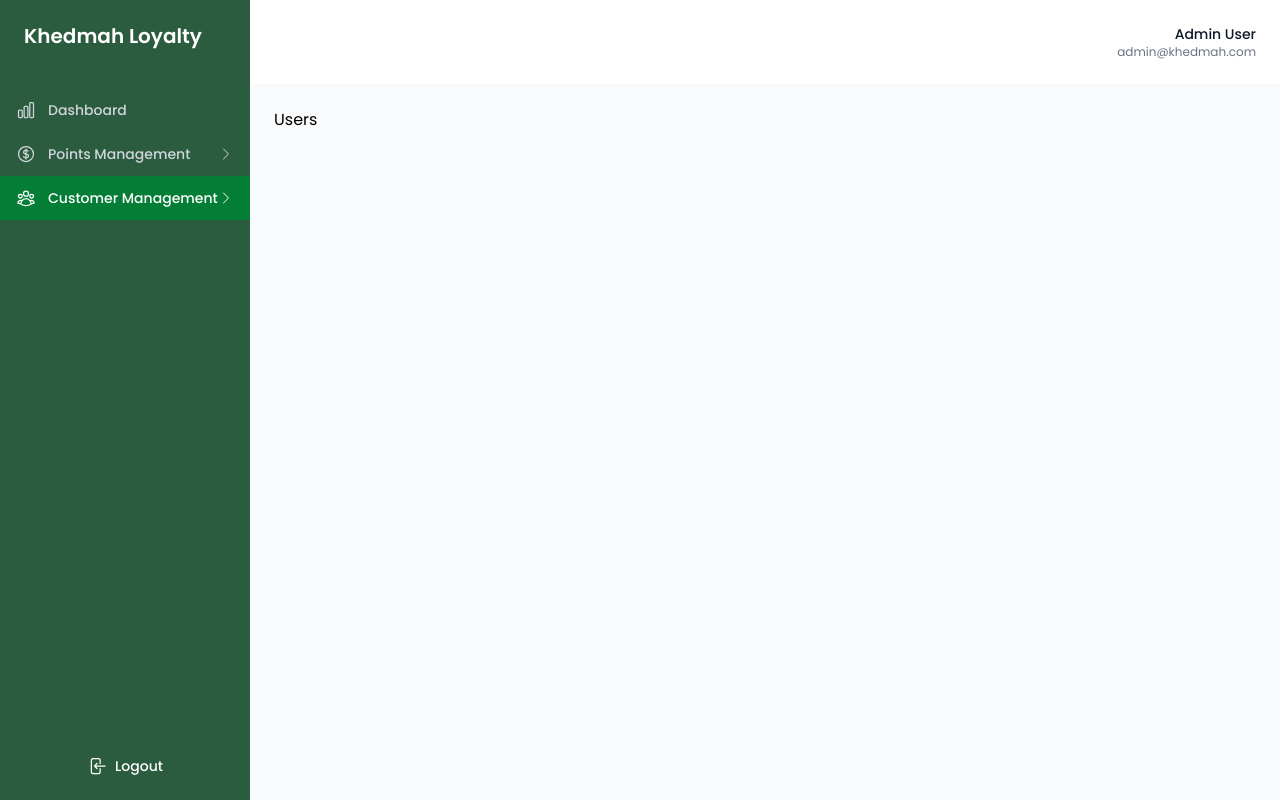
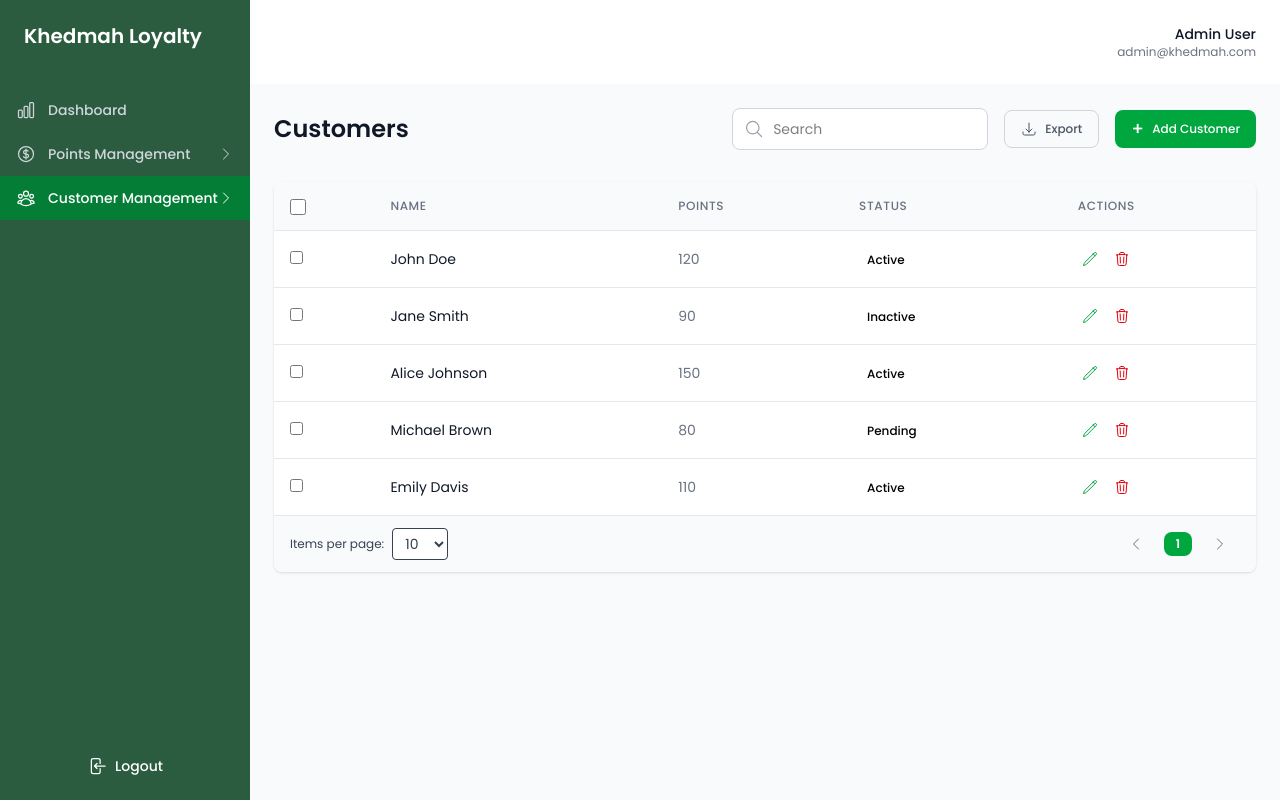
Before and after one commit to favasvp/Loyalty_frontend_demo, a React (Vite) app: page /customers in a window 1280 px wide. Built offline with nearby package versions, Linux system fonts and the light colour scheme.

Commit message:
#customers

```diff
--- /dev/null
+++ b/src/pages/LoginPage.jsx
@@ -0,0 +1,13 @@
+import React from "react";
+import StyledButton from "../ui/StyledButton";
+
+const LoginPage = () => {
+  return (
+    <div className="flex items-center justify-center h-screen">
+      <StyledButton onClick={() => (window.location.href = "/dashboard")} name={"Login"} variant="primary"/>
+
+    </div>
+  );
+};
+
+export default LoginPage;
--- /dev/null
+++ b/src/pages/customer-management/Customer.jsx
@@ -0,0 +1,225 @@
+import {
+  ArrowDownTrayIcon,
+  ChevronLeftIcon,
+  ChevronRightIcon,
+  PencilIcon,
+  TrashIcon,
+} from "@heroicons/react/24/outline";
+import StyledButton from "../../ui/StyledButton";
+import StyledSearchInput from "../../ui/StyledSearchInput";
+import { useState } from "react";
+
+const Customer = () => {
+  const [itemsPerPage, setItemsPerPage] = useState(10);
+  const [totalCount, setTotalCount] = useState(10);
+  const [currentPage, setCurrentPage] = useState(1);
+  const [selectedRows, setSelectedRows] = useState([]);
+
+  const totalPages = Math.ceil(totalCount / itemsPerPage);
+
+  const handlePageChange = (page) => {
+    if (page > 0 && page <= totalPages) {
+      setCurrentPage(page);
+    }
+  };
+  const handleEdit = () => {};
+  const data = [
+    { id: 1, name: "John Doe", pointsRequired: 120, status: "Active" },
+    { id: 2, name: "Jane Smith", pointsRequired: 90, status: "Inactive" },
+    { id: 3, name: "Alice Johnson", pointsRequired: 150, status: "Active" },
+    { id: 4, name: "Michael Brown", pointsRequired: 80, status: "Pending" },
+    { id: 5, name: "Emily Davis", pointsRequired: 110, status: "Active" },
+  ];
+
+  const handleRowSelect = (id) => {
+    setSelectedRows((prev) =>
+      prev.includes(id) ? prev.filter((rowId) => rowId !== id) : [...prev, id]
+    );
+  };
+
+  const handleSelectAll = () => {
+    if (selectedRows.length === data.length) {
+      setSelectedRows([]);
+    } else {
+      setSelectedRows(data.map((item) => item.id));
+    }
+  };
+  return (
+    <>
+      <div className="flex flex-col md:flex-row justify-between items-start md:items-center mb-8 gap-4">
+        <h1 className="text-xl md:text-2xl font-semibold text-gray-900">
+          Customers
+        </h1>
+        <div className="flex flex-col sm:flex-row items-start sm:items-center gap-2 sm:gap-4 w-full md:w-auto">
+          <StyledSearchInput
+            placeholder="Search"
+            className="w-full sm:w-auto"
+          />
+          <StyledButton
+            name={
+              <>
+                <ArrowDownTrayIcon className="w-4 h-4" /> Export{" "}
+              </>
+            }
+            variant="download"
+          />
+          <StyledButton
+            name={
+              <>
+                <span className="text-lg leading-none">+</span> Add Customer
+              </>
+            }
+            //   onClick={() => {
+            //     setOpen(true);
+            //   }}
+          />
+        </div>
+      </div>
+      <div className="bg-white rounded-lg shadow overflow-hidden w-full">
+        <div className="overflow-x-auto w-full">
+          <table className="min-w-full divide-y divide-gray-200 w-full">
+            <thead className="bg-gray-50 w-full">
+              <tr>
+                <th className="px-4 py-3 text-left">
+                  <input
+                    type="checkbox"
+                    onChange={handleSelectAll}
+                    checked={selectedRows.length === data.length}
+                    className="cursor-pointer w-4 h-4 align-middle"
+                  />
+                </th>
+                <th className="px-6 py-3 text-left text-xs font-medium text-gray-500 uppercase tracking-wider">
+                  Name
+                </th>
+                <th className="px-6 py-3 text-left text-xs font-medium text-gray-500 uppercase tracking-wider">
+                  Points
+                </th>
+                <th className="px-6 py-3 text-left text-xs font-medium text-gray-500 uppercase tracking-wider">
+                  Status
+                </th>
+                <th className="px-6 py-3 text-left text-xs font-medium text-gray-500 uppercase tracking-wider">
+                  Actions
+                </th>
+              </tr>
+            </thead>
+            <tbody className="bg-white divide-y divide-gray-200">
+              {data.map((item) => (
+                <tr key={item.id} className="hover:bg-gray-50">
+                  <td className="px-4 py-4">
+                    <input
+                      type="checkbox"
+                      onChange={() => handleRowSelect(item.id)}
+                      checked={selectedRows.includes(item.id)}
+                      className="cursor-pointer"
+                    />
+                  </td>
+                  <td className="px-6 py-4 whitespace-nowrap text-sm text-gray-900">
+                    {item.name}
+                  </td>
+                  <td className="px-6 py-4 whitespace-nowrap text-sm text-gray-500">
+                    {item.pointsRequired}
+                  </td>
+                  <td className="px-6 py-4 whitespace-nowrap">
+                    <span className="px-2 py-1 text-xs font-medium rounded-full">
+                      {item.status}
+                    </span>
+                  </td>
+                  <td className="px-6 py-4 whitespace-nowrap text-sm text-gray-500">
+                    <div className="flex items-center gap-2">
+                      <button
+                        className="text-green-600 hover:text-green-700 p-1 rounded-lg hover:bg-green-50"
+                        onClick={() => handleEdit(item.id)}
+                      >
+                        <PencilIcon className="w-4 h-4" />
+                      </button>
+                      <button
+                        className="text-red-600 hover:text-red-700 p-1 rounded-lg hover:bg-red-50"
+                        onClick={() => setDeleteOpen(true)}
+                      >
+                        <TrashIcon className="w-4 h-4" />
+                      </button>
+                    </div>
+                  </td>
+                </tr>
+              ))}
+            </tbody>
+          </table>
+        </div>
+        <div className="w-full bg-gray-50 border-t border-gray-200 px-4 py-3">
+          <div className="flex flex-col sm:flex-row justify-between items-center gap-4">
+            <div className="flex justify-between items-center w-full sm:w-auto gap-3">
+              <div className="flex items-center space-x-2">
+                <span className="text-gray-700 text-xs">Items per page:</span>
+                <select
+                  value={itemsPerPage}
+                  onChange={(e) => setItemsPerPage(Number(e.target.value))}
+                  className="px-2 py-1 border rounded text-gray-700 bg-white text-sm"
+                >
+                  <option value={10}>10</option>
+                  <option value={20}>20</option>
+                  <option value={50}>50</option>
+                </select>
+              </div>
+              {selectedRows.length > 0 && (
+                <StyledButton
+                  variant="delete"
+                  name={
+                    <>
+                      <TrashIcon className="w-4 h-4" /> Delete
+                    </>
+                  }
+                />
+              )}
+            </div>
+
+            <div className="flex flex-wrap items-center justify-center gap-2 w-full sm:w-auto">
+              <button
+                onClick={() => handlePageChange(currentPage - 1)}
+                disabled={currentPage === 1}
+                className={`px-3 py-1 rounded-lg transition-all text-xs ${
+                  currentPage === 1
+                    ? "text-gray-500 cursor-not-allowed"
+                    : "bg-blue-500 text-white hover:bg-blue-600"
+                }`}
+              >
+                <ChevronLeftIcon className="w-4 h-4" />
+              </button>
+
+              <div className="flex flex-wrap items-center justify-center gap-1">
+                {[...Array(totalPages)].map((_, index) => (
+                  <button
+                    key={index + 1}
+                    onClick={() => handlePageChange(index + 1)}
+                    className={`px-3 py-1 rounded-lg transition-all text-xs ${
+                      index + 1 === currentPage
+                        ? "bg-green-600 text-white font-semibold"
+                        : "bg-gray-200 text-gray-700 hover:bg-gray-300"
+                    }`}
+                  >
+                    {index + 1}
+                  </button>
+                ))}
+              </div>
+
+              <button
+                onClick={() => handlePageChange(currentPage + 1)}
+                disabled={currentPage === totalPages}
+                className={`px-3 py-1 rounded-lg transition-all text-xs ${
+                  currentPage === totalPages
+                    ? "text-gray-500 cursor-not-allowed"
+                    : "bg-blue-500 text-white hover:bg-blue-600"
+                }`}
+              >
+                <ChevronRightIcon className="w-4 h-4" />
+              </button>
+
+              {/* Delete Button */}
+            </div>
+          </div>
+        </div>
+      </div>
+    </>
+  );
+};
+
+export default Customer;
--- a/src/pages/points-management/Tiers.jsx
+++ b/src/pages/points-management/Tiers.jsx
@@ -1,16 +1,22 @@
-import { ChevronLeftIcon, ChevronRightIcon, PencilIcon, TrashIcon } from "@heroicons/react/24/outline";
+import {
+  ChevronLeftIcon,
+  ChevronRightIcon,
+  PencilIcon,
+  TrashIcon,
+} from "@heroicons/react/24/outline";
 import StyledButton from "../../ui/StyledButton";
 import StyledSearchInput from "../../ui/StyledSearchInput";
 import { useState } from "react";
 import AddTier from "../../components/points-management/AddTier";
 
 const Tiers = () => {
-  const [currentPage, setCurrentPage] = useState(1);
   const [open, setOpen] = useState(false);
   const [deleteOpen, setDeleteOpen] = useState(false);
   const [itemsPerPage, setItemsPerPage] = useState(10);
   const [totalCount, setTotalCount] = useState(10);
   const [editOpen, setEditOpen] = useState(false);
+  const [currentPage, setCurrentPage] = useState(1);
+
   const totalPages = Math.ceil(totalCount / itemsPerPage);
 
   const handlePageChange = (page) => {
@@ -46,10 +52,10 @@ const Tiers = () => {
           </div>
         </div>
 
-        <div className="bg-white rounded-lg shadow overflow-hidden">
-          <div className="overflow-x-auto">
-            <table className="min-w-full divide-y divide-gray-200">
-              <thead className="bg-gray-50">
+        <div className="bg-white rounded-lg shadow overflow-hidden w-full">
+          <div className="overflow-x-auto w-full">
+            <table className="min-w-full divide-y divide-gray-200 w-full">
+              <thead className="bg-gray-50 w-full">
                 <tr>
                   <th className="px-6 py-3 text-left text-xs font-medium text-gray-500 uppercase tracking-wider">
                     Name
@@ -57,7 +63,6 @@ const Tiers = () => {
                   <th className="px-6 py-3 text-left text-xs font-medium text-gray-500 uppercase tracking-wider">
                     Points
                   </th>
-
                   <th className="px-6 py-3 text-left text-xs font-medium text-gray-500 uppercase tracking-wider">
                     Status
                   </th>
@@ -98,8 +103,10 @@ const Tiers = () => {
                 </tr>
               </tbody>
             </table>
+          </div>
 
-            <div className="px-4 py-3 bg-gray-50 border-t border-gray-200">
+          {/* Full-width Pagination */}
+          <div className="w-full bg-gray-50 border-t border-gray-200 px-4 py-3">
             <div className="flex flex-col sm:flex-row justify-between items-center gap-4">
               <div className="flex items-center space-x-2 w-full sm:w-auto">
                 <span className="text-gray-700 text-xs">Items per page:</span>
@@ -120,7 +127,7 @@ const Tiers = () => {
                   disabled={currentPage === 1}
                   className={`px-3 py-1 rounded-lg transition-all text-xs ${
                     currentPage === 1
-                        ? " text-gray-500 cursor-not-allowed"
+                      ? "text-gray-500 cursor-not-allowed"
                       : "bg-blue-500 text-white hover:bg-blue-600"
                   }`}
                 >
@@ -148,7 +155,7 @@ const Tiers = () => {
                   disabled={currentPage === totalPages}
                   className={`px-3 py-1 rounded-lg transition-all text-xs ${
                     currentPage === totalPages
-                        ? " text-gray-500 cursor-not-allowed"
+                      ? "text-gray-500 cursor-not-allowed"
                       : "bg-blue-500 text-white hover:bg-blue-600"
                   }`}
                 >
@@ -157,8 +164,8 @@ const Tiers = () => {
               </div>
             </div>
           </div>
-          </div>{" "}
         </div>
+
         <AddTier
           isOpen={open}
           onClose={() => {
--- a/src/routes/Router.jsx
+++ b/src/routes/Router.jsx
@@ -2,8 +2,14 @@ import { createBrowserRouter } from "react-router-dom";
 import Layout from "../ui/Layout";
 import PointsCriteria from "../pages/points-management/PointsCriteria";
 import Tiers from "../pages/points-management/Tiers";
+import LoginPage from "../pages/LoginPage";
+import Customer from "../pages/customer-management/Customer";
 
 const router = createBrowserRouter([
+  {
+    path: "/",
+    element: <LoginPage />,
+  },
   {
     path: "/dashboard",
     element: (
@@ -32,7 +38,7 @@ const router = createBrowserRouter([
     path: "/customers",
     element: (
       <Layout>
-        <h1>Users</h1>
+        <Customer />
       </Layout>
     ),
   },
--- a/src/ui/StyledButton.jsx
+++ b/src/ui/StyledButton.jsx
@@ -11,6 +11,7 @@ const StyledButton = ({
     secondary: "bg-gray-600 hover:bg-gray-700 text-white",
     delete: "bg-red-600 hover:bg-red-700 text-white",
     tertiary: "bg-transparent text-black hover:bg-gray-100",
+    download:"text-gray-600 hover:text-gray-800 border border-gray-300 hover:bg-gray-50"
   };
 
   return (
```
Lines whose indentation alone changed are shown as unchanged.
